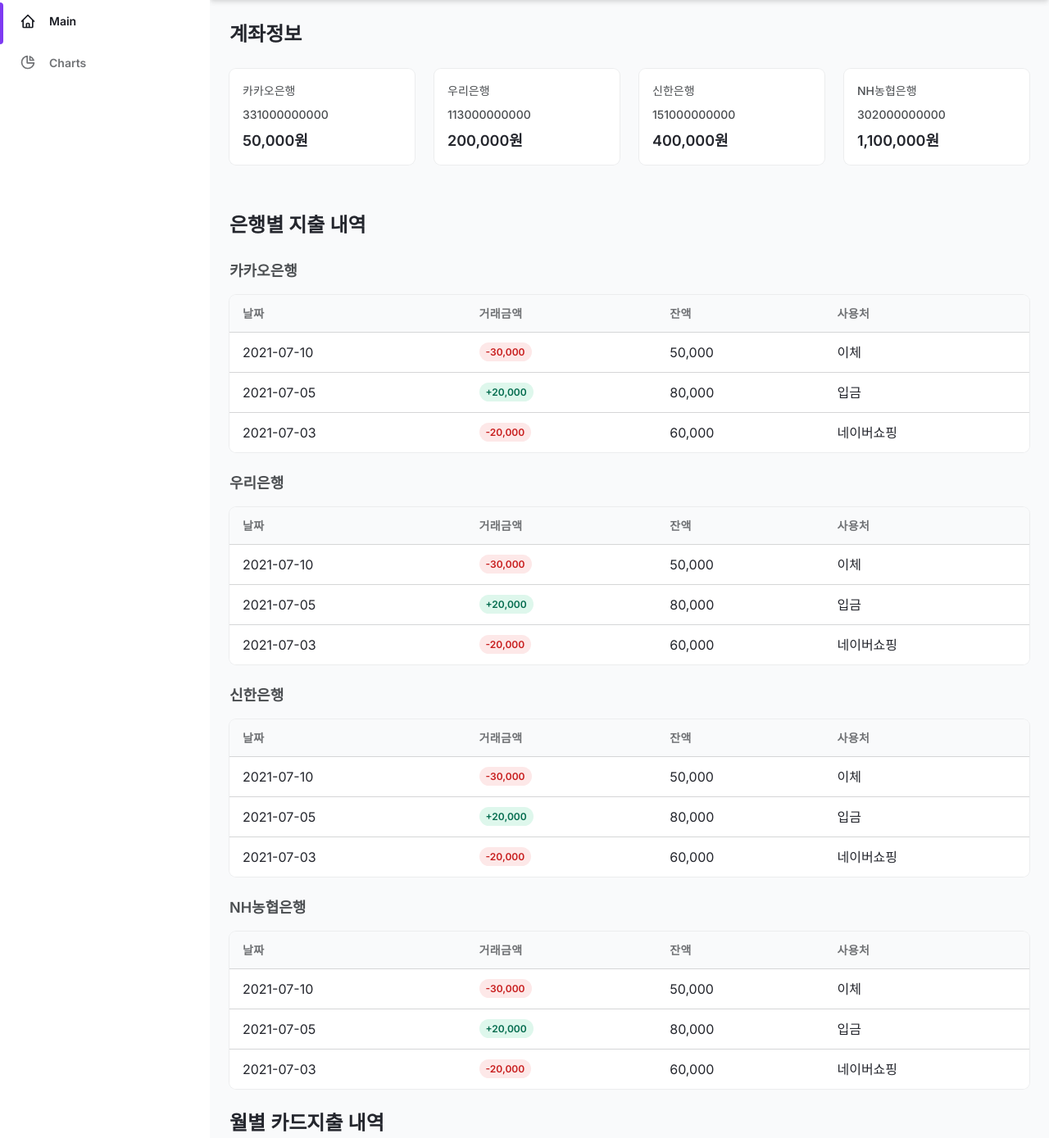
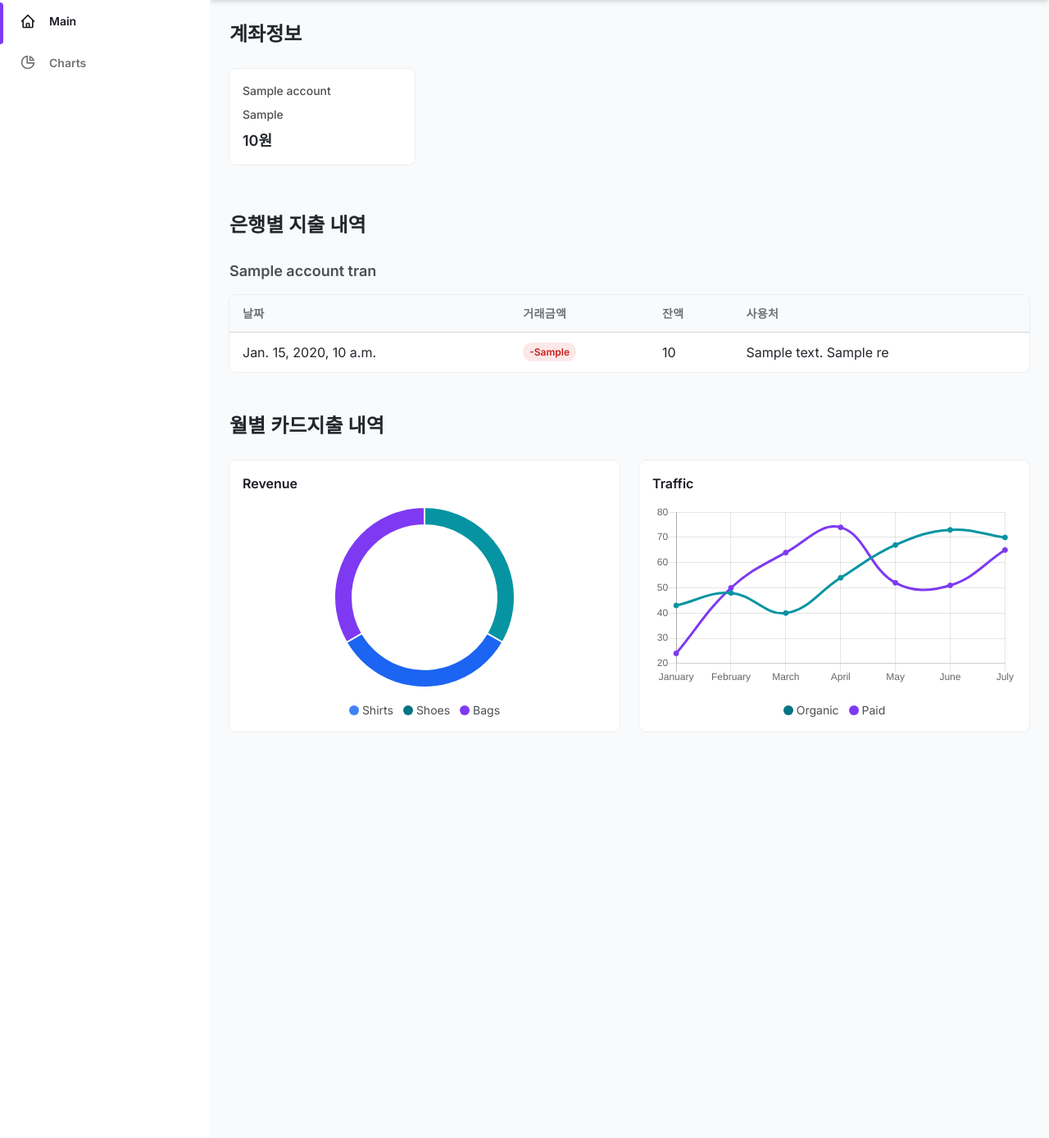
Before and after one commit to Hz114/OpenBankingProject, a Django app: template OpenBankingController/templates/main.html in a window 1280 px wide. Shown: the part 64-1453 px from the top of the page at 82% size. Run offline with Django 3.2, Linux system fonts and the light colour scheme; the template is opened without the code that fills it: most values are stand-ins (such as "Sample title", 1, 10 or a date in 2020).

Commit message:
Connect main.html and view

```diff
--- a/OpenBankingController/templates/base.html
+++ b/OpenBankingController/templates/base.html
@@ -3,6 +3,7 @@
 <!DOCTYPE html>
 <html :class="{ 'theme-dark': dark }" x-data="data()" lang="en">
   <head>
+
     <meta charset="UTF-8" />
     <meta name="viewport" content="width=device-width, initial-scale=1.0" />
     <title>OpenBanking</title>
--- a/OpenBankingController/templates/main.html
+++ b/OpenBankingController/templates/main.html
@@ -7,64 +7,31 @@
   <!-- Responsive cards -->
   <div class="grid gap-6 mb-8 md:grid-cols-2 xl:grid-cols-4">
     <!-- Card -->
+    {% for account in accountInfoList %}
       <div class="flex items-center p-4 bg-white rounded-lg shadow-xs dark:bg-gray-800">
+
         <div>
           <p class="mb-2 text-sm font-medium text-gray-600 dark:text-gray-400">
-          카카오은행
+            {{ account.bank_name }}
           </p>
           <p class="mb-2 text-sm font-medium text-gray-600 dark:text-gray-400">
-          331000000000
+            {{ account.account_num_masked }}
           </p>
           <p class="text-lg font-semibold text-gray-700 dark:text-gray-200">
-          50,000원
+            {{ account.balance_amt }}원
           </p>
         </div>
       </div>
-   <div class="flex items-center p-4 bg-white rounded-lg shadow-xs dark:bg-gray-800">
-      <div>
-        <p class="mb-2 text-sm font-medium text-gray-600 dark:text-gray-400">
-          우리은행
-        </p>
-        <p class="mb-2 text-sm font-medium text-gray-600 dark:text-gray-400">
-          113000000000
-        </p>
-        <p class="text-lg font-semibold text-gray-700 dark:text-gray-200">
-          200,000원
-        </p>
-      </div>
-    </div><div class="flex items-center p-4 bg-white rounded-lg shadow-xs dark:bg-gray-800">
-      <div>
-        <p class="mb-2 text-sm font-medium text-gray-600 dark:text-gray-400">
-          신한은행
-        </p>
-        <p class="mb-2 text-sm font-medium text-gray-600 dark:text-gray-400">
-          151000000000
-        </p>
-        <p class="text-lg font-semibold text-gray-700 dark:text-gray-200">
-          400,000원
-        </p>
-      </div>
-    </div><div class="flex items-center p-4 bg-white rounded-lg shadow-xs dark:bg-gray-800">
-      <div>
-        <p class="mb-2 text-sm font-medium text-gray-600 dark:text-gray-400">
-          NH농협은행
-        </p>
-        <p class="mb-2 text-sm font-medium text-gray-600 dark:text-gray-400">
-          302000000000
-        </p>
-        <p class="text-lg font-semibold text-gray-700 dark:text-gray-200">
-          1,100,000원
-        </p>
-      </div>
-    </div>
+    {% endfor %}
   </div>
   <h2 class="my-6 text-2xl font-semibold text-gray-700 dark:text-gray-200">
     은행별 지출 내역
   </h2>
 
   <!-- 은행 상세정보 1 -->
+  {% for accountTrans in accountTransList %}
   <h4 class="mb-4 text-lg font-semibold text-gray-600 dark:text-gray-300">
-    카카오은행
+    {{ accountTrans.bank_name }}
   </h4>
   <div class="w-full overflow-hidden rounded-lg shadow-xs">
     <div class="w-full overflow-x-auto">
@@ -78,58 +45,35 @@
           </tr>
         </thead>
         <tbody class="bg-white divide-y dark:divide-gray-700 dark:bg-gray-800">
+          {% for res in accountTrans.res_list|slice:":5"  %}
+          {% if res.inout_type == '입금' %}
+          {% endif %}
           <tr class="text-gray-700 dark:text-gray-400">
-            <td class="px-4 py-3"> 2021-07-10 </td>
+            <td class="px-4 py-3"> {{ res.tran_date }} </td>
             <td class="px-4 py-3 text-xs">
-              <!--
+              {% if res.inout_type == '입금' %}
               <span class="px-2 py-1 font-semibold leading-tight text-green-700 bg-green-100 rounded-full dark:bg-green-700 dark:text-green-100">
-                +
+                +{{ res.tran_amt }}
               </span>
-              -->
+              {% else %}
               <span class="px-2 py-1 font-semibold leading-tight text-red-700 bg-red-100 rounded-full dark:text-red-100 dark:bg-red-700">
-                -30,000
+                -{{ res.tran_amt }}
               </span>
+              {% endif %}
             </td>
-            <td class="px-4 py-3"> 50,000 </td>
-            <td class="px-4 py-3"> 이체 </td>
+            <td class="px-4 py-3"> {{ res.after_balance_amt }} </td>
+            <td class="px-4 py-3"> {{ res.print_content }} {{ res.branch_name }} </td>
           </tr>
-          <tr class="text-gray-700 dark:text-gray-400">
-              <td class="px-4 py-3"> 2021-07-05 </td>
-              <td class="px-4 py-3 text-xs">
-                <span class="px-2 py-1 font-semibold leading-tight text-green-700 bg-green-100 rounded-full dark:bg-green-700 dark:text-green-100">
-                  +20,000
-                </span>
-                <!--
-                <span class="px-2 py-1 font-semibold leading-tight text-red-700 bg-red-100 rounded-full dark:text-red-100 dark:bg-red-700">
-                  -30,000
-                </span>
-                -->
-              </td>
-              <td class="px-4 py-3"> 80,000 </td>
-              <td class="px-4 py-3"> 입금 </td>
-            </tr>
-            <tr class="text-gray-700 dark:text-gray-400">
-            <td class="px-4 py-3"> 2021-07-03 </td>
-            <td class="px-4 py-3 text-xs">
-              <!--
-              <span class="px-2 py-1 font-semibold leading-tight text-green-700 bg-green-100 rounded-full dark:bg-green-700 dark:text-green-100">
-                +
-              </span>
-              -->
-              <span class="px-2 py-1 font-semibold leading-tight text-red-700 bg-red-100 rounded-full dark:text-red-100 dark:bg-red-700">
-                -20,000
-              </span>
-            </td>
-            <td class="px-4 py-3"> 60,000 </td>
-            <td class="px-4 py-3"> 네이버쇼핑 </td>
-          </tr>
+          {% endfor %}
+
         </tbody>
       </table>
     </div>
   </div>
+  <br>
+  {% endfor %}
 
-  <br>
-  <!-- 은행 상세정보 2 -->
+  <!--
   <h4 class="mb-4 text-lg font-semibold text-gray-600 dark:text-gray-300">
     우리은행
   </h4>
@@ -148,11 +92,6 @@
           <tr class="text-gray-700 dark:text-gray-400">
             <td class="px-4 py-3"> 2021-07-10 </td>
             <td class="px-4 py-3 text-xs">
-              <!--
-              <span class="px-2 py-1 font-semibold leading-tight text-green-700 bg-green-100 rounded-full dark:bg-green-700 dark:text-green-100">
-                +
-              </span>
-              -->
               <span class="px-2 py-1 font-semibold leading-tight text-red-700 bg-red-100 rounded-full dark:text-red-100 dark:bg-red-700">
                 -30,000
               </span>
@@ -166,11 +105,6 @@
                 <span class="px-2 py-1 font-semibold leading-tight text-green-700 bg-green-100 rounded-full dark:bg-green-700 dark:text-green-100">
                   +20,000
                 </span>
-                <!--
-                <span class="px-2 py-1 font-semibold leading-tight text-red-700 bg-red-100 rounded-full dark:text-red-100 dark:bg-red-700">
-                  -30,000
-                </span>
-                -->
               </td>
               <td class="px-4 py-3"> 80,000 </td>
               <td class="px-4 py-3"> 입금 </td>
@@ -178,11 +112,7 @@
             <tr class="text-gray-700 dark:text-gray-400">
             <td class="px-4 py-3"> 2021-07-03 </td>
             <td class="px-4 py-3 text-xs">
-              <!--
-              <span class="px-2 py-1 font-semibold leading-tight text-green-700 bg-green-100 rounded-full dark:bg-green-700 dark:text-green-100">
-                +
-              </span>
-              -->
+
               <span class="px-2 py-1 font-semibold leading-tight text-red-700 bg-red-100 rounded-full dark:text-red-100 dark:bg-red-700">
                 -20,000
               </span>
@@ -196,7 +126,7 @@
   </div>
 
   <br>
-  <!-- 은행 상세정보 3 -->
+
   <h4 class="mb-4 text-lg font-semibold text-gray-600 dark:text-gray-300">
     신한은행
   </h4>
@@ -215,11 +145,7 @@
           <tr class="text-gray-700 dark:text-gray-400">
             <td class="px-4 py-3"> 2021-07-10 </td>
             <td class="px-4 py-3 text-xs">
-              <!--
-              <span class="px-2 py-1 font-semibold leading-tight text-green-700 bg-green-100 rounded-full dark:bg-green-700 dark:text-green-100">
-                +
-              </span>
-              -->
+
               <span class="px-2 py-1 font-semibold leading-tight text-red-700 bg-red-100 rounded-full dark:text-red-100 dark:bg-red-700">
                 -30,000
               </span>
@@ -233,11 +159,7 @@
                 <span class="px-2 py-1 font-semibold leading-tight text-green-700 bg-green-100 rounded-full dark:bg-green-700 dark:text-green-100">
                   +20,000
                 </span>
-                <!--
-                <span class="px-2 py-1 font-semibold leading-tight text-red-700 bg-red-100 rounded-full dark:text-red-100 dark:bg-red-700">
-                  -30,000
-                </span>
-                -->
+
               </td>
               <td class="px-4 py-3"> 80,000 </td>
               <td class="px-4 py-3"> 입금 </td>
@@ -245,11 +167,7 @@
             <tr class="text-gray-700 dark:text-gray-400">
             <td class="px-4 py-3"> 2021-07-03 </td>
             <td class="px-4 py-3 text-xs">
-              <!--
-              <span class="px-2 py-1 font-semibold leading-tight text-green-700 bg-green-100 rounded-full dark:bg-green-700 dark:text-green-100">
-                +
-              </span>
-              -->
+
               <span class="px-2 py-1 font-semibold leading-tight text-red-700 bg-red-100 rounded-full dark:text-red-100 dark:bg-red-700">
                 -20,000
               </span>
@@ -263,7 +181,6 @@
   </div>
 
   <br>
-  <!-- 은행 상세정보 4 -->
   <h4 class="mb-4 text-lg font-semibold text-gray-600 dark:text-gray-300">
     NH농협은행
   </h4>
@@ -282,11 +199,7 @@
           <tr class="text-gray-700 dark:text-gray-400">
             <td class="px-4 py-3"> 2021-07-10 </td>
             <td class="px-4 py-3 text-xs">
-              <!--
-              <span class="px-2 py-1 font-semibold leading-tight text-green-700 bg-green-100 rounded-full dark:bg-green-700 dark:text-green-100">
-                +
-              </span>
-              -->
+
               <span class="px-2 py-1 font-semibold leading-tight text-red-700 bg-red-100 rounded-full dark:text-red-100 dark:bg-red-700">
                 -30,000
               </span>
@@ -300,11 +213,7 @@
                 <span class="px-2 py-1 font-semibold leading-tight text-green-700 bg-green-100 rounded-full dark:bg-green-700 dark:text-green-100">
                   +20,000
                 </span>
-                <!--
-                <span class="px-2 py-1 font-semibold leading-tight text-red-700 bg-red-100 rounded-full dark:text-red-100 dark:bg-red-700">
-                  -30,000
-                </span>
-                -->
+
               </td>
               <td class="px-4 py-3"> 80,000 </td>
               <td class="px-4 py-3"> 입금 </td>
@@ -312,11 +221,7 @@
             <tr class="text-gray-700 dark:text-gray-400">
             <td class="px-4 py-3"> 2021-07-03 </td>
             <td class="px-4 py-3 text-xs">
-              <!--
-              <span class="px-2 py-1 font-semibold leading-tight text-green-700 bg-green-100 rounded-full dark:bg-green-700 dark:text-green-100">
-                +
-              </span>
-              -->
+
               <span class="px-2 py-1 font-semibold leading-tight text-red-700 bg-red-100 rounded-full dark:text-red-100 dark:bg-red-700">
                 -20,000
               </span>
@@ -328,7 +233,7 @@
       </table>
     </div>
   </div>
-
+-->
   <!-- Charts -->
   <h2 class="my-6 text-2xl font-semibold text-gray-700 dark:text-gray-200">
     월별 카드지출 내역
--- a/OpenBankingProject/settings.py
+++ b/OpenBankingProject/settings.py
@@ -51,7 +51,6 @@ INSTALLED_APPS = [
     'django.contrib.sessions',
     'django.contrib.messages',
     'django.contrib.staticfiles',
-    'OpenBankingApp',
     'rest_framework',
     'OpenBankingController'
 ]
```
Also changed, not shown: OpenBankingController/views.py (+77 -4 lines), OpenBankingController/static/img/NH농협은행.png (added), OpenBankingController/static/img/신한은행.png (added), OpenBankingController/static/img/우리은행.png (added), OpenBankingController/static/img/카카오은행.png (added). Lines whose indentation alone changed are shown as unchanged.
